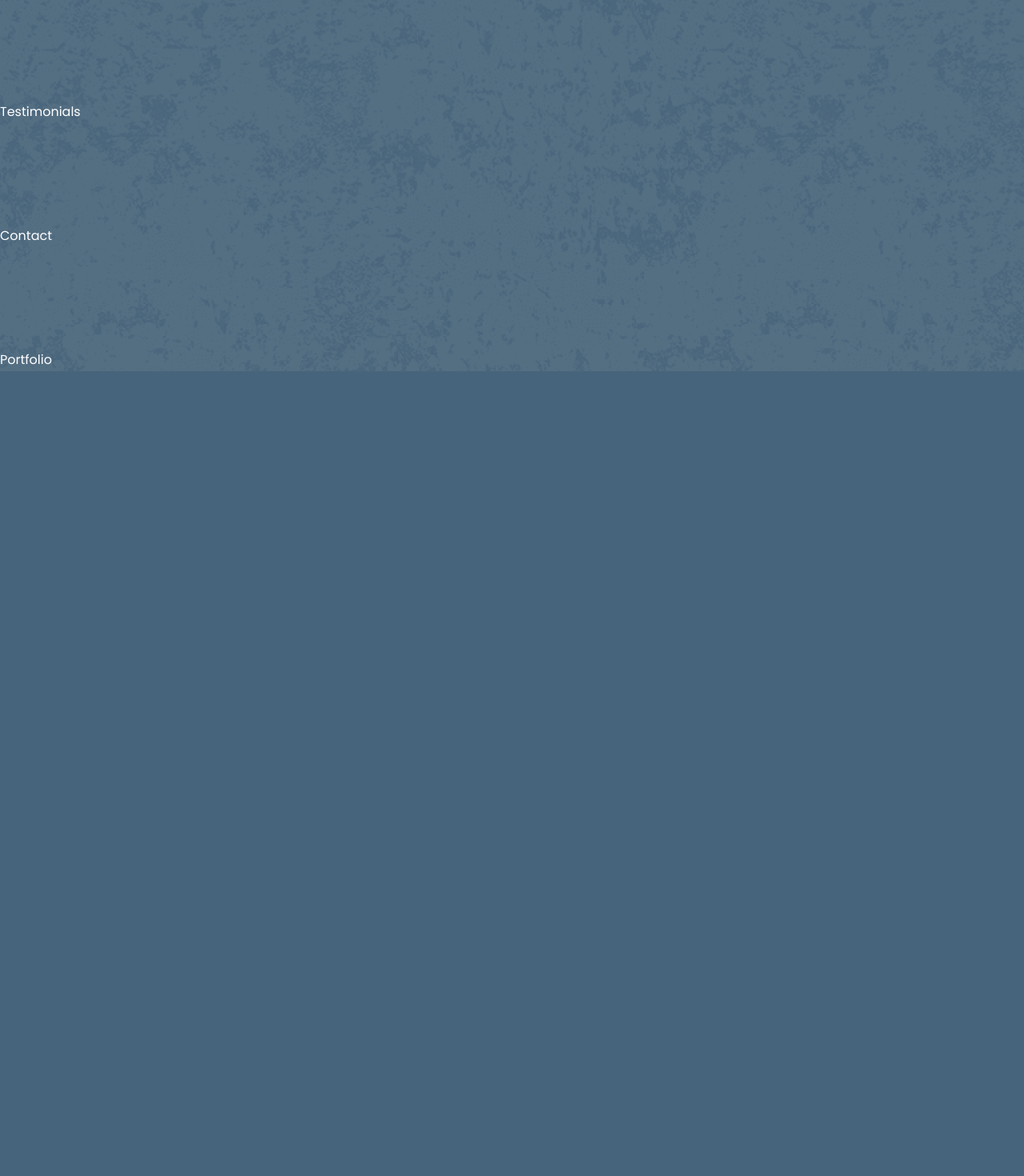
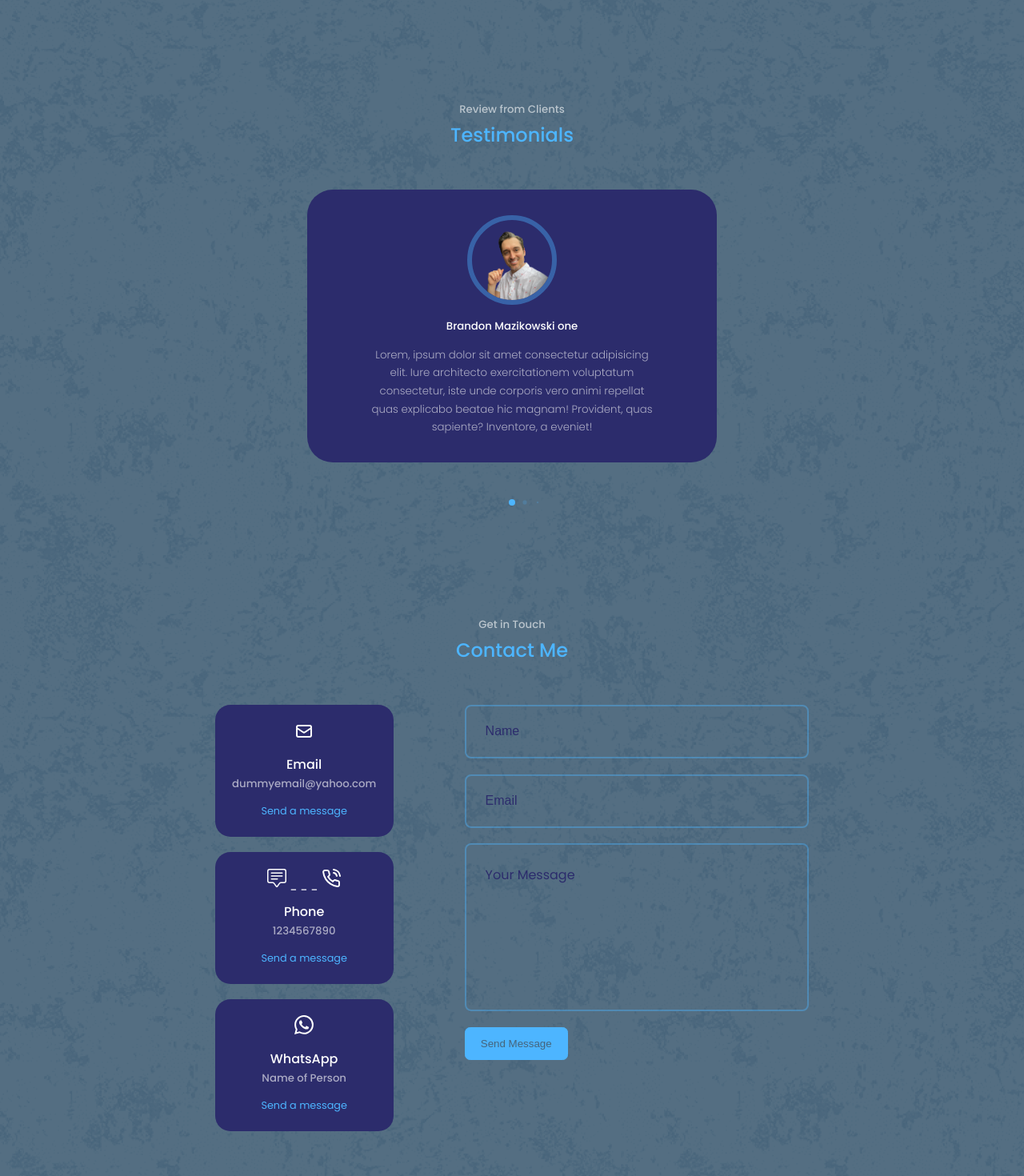
Before and after one commit to Brandonmaz/Insurance_Website, a React (Create React App) app: page / in a window 1280 px wide. Shown: the part 3780-5250 px from the top of the page at 80% size. Before the commit the page ends 4244 px from the top, so only its background shows below. Built offline with nearby package versions, Linux system fonts and the light colour scheme.

Commit message:
created a few sections and finished the css, created mailjs and contact form

```diff
--- a/package.json
+++ b/package.json
@@ -6,10 +6,12 @@
     "@testing-library/jest-dom": "^5.16.5",
     "@testing-library/react": "^13.4.0",
     "@testing-library/user-event": "^13.5.0",
+    "emailjs-com": "^3.2.0",
     "react": "^18.2.0",
     "react-dom": "^18.2.0",
     "react-icons": "^4.6.0",
     "react-scripts": "5.0.1",
+    "swiper": "^8.4.4",
     "web-vitals": "^2.1.4"
   },
   "scripts": {
--- a/src/components/contact/Contact.jsx
+++ b/src/components/contact/Contact.jsx
@@ -1,9 +1,62 @@
-import React from 'react'
+// npm install emailjs-com --save
+import React, {useRef}from 'react'
 import './contact.css'
+import {HiOutlineMail} from 'react-icons/hi'
+import {FiPhoneCall} from 'react-icons/fi'
+import {BsChatSquareText} from 'react-icons/bs'
+// import {FaFacebookMessenger} from 'react-icons/fa'
+import {BsWhatsapp} from 'react-icons/bs'
+import emailjs from 'emailjs-com'
 
 const Contact = () => {
+  const form = useRef();
+   const sendEmail = (e) => {
+    e.preventDefault();
+
+    emailjs.sendForm('service_a5u6f5p', 'template_w2q1sex', form.current, 'gbkVk-yZCxkQ5roj8')
+
+    e.target.reset()
+  };
   return (
-    <section id="contact">Contact</section>
+    <section id="contact">
+      <h5>Get in Touch</h5>
+      <h2>Contact Me</h2>
+      <div className="container contact__container">
+        <div className="contact__options">
+          <article className="contact__option">
+            <HiOutlineMail className='contact__option-icon'/>
+            <h4>Email</h4>
+            <h5>dummyemail@yahoo.com</h5>
+            <a href="mailto: dummyemail@yahoo.com" rel='noreferrer' target='_blank'>Send a message</a>
+          </article>
+          <article className="contact__option">
+            <BsChatSquareText className='contact__option-icon'/>{' '}-{' '}-{' '}-{' '}<FiPhoneCall className='contact__option-icon'/>
+            <h4>Phone</h4>
+            <h5>1234567890</h5>
+            <a href="mailto: dummyemail@yahoo.com" rel='noreferrer' target='_blank'>Send a message</a>
+          </article>
+          {/* <article className="contact__option">
+            <FaFacebookMessenger className='contact__option-icon'/>
+            <h4>Messenger</h4>
+            <h5>Name of Person</h5>
+            <a href="https://m.me/nameofaccount" rel='noreferrer' target='_blank'>Send a message</a>
+          </article> */}
+          <article className="contact__option">
+            <BsWhatsapp className='contact__option-icon'/>
+            <h4>WhatsApp</h4>
+            <h5>Name of Person</h5>
+            <a href="https://wa.me/14088571993" rel='noreferrer' target='_blank'>Send a message</a>
+          </article>
+        </div>
+        {/* END OF CONTACT OPTIONS */}
+        <form ref={form} onSubmit={sendEmail}>
+          <input type="text" name='name' placeholder='Name' required />
+          <input type="email" name='email' placeholder='Email' required />
+          <textarea type="message" name='message' rows='7' placeholder='Your Message' required></textarea>
+          <button type='submit' className='btn btn-primary'>Send Message</button>
+        </form>
+      </div>
+    </section>
   )
 }
 
--- a/src/components/contact/contact.css
+++ b/src/components/contact/contact.css
@@ -0,0 +1,71 @@
+.container.contact__container {
+    width: 58%;
+    display: grid;
+    grid-template-columns: 30% 58%;
+    gap: 12%;
+}
+.contact__options {
+    display: flex;
+    flex-direction: column;
+    gap: 1.2rem;
+}
+.contact__option {
+    background: var(--color-bg-variant);
+    padding: 1.2rem;
+    border-radius: 1.2rem;
+    text-align: center;
+    border: 1px solid transparent;
+    transition: var(--transition);
+}
+.contact__option:hover {
+    background: transparent;
+    border-color: var(--color-primary-variant);
+}
+.contact__option-icon {
+    font-size: 1.5rem;
+    margin-bottom: 0.5rem;
+}
+.contact__option a {
+    margin-top: .7rem;
+    display: inline-block;
+    font-size: 0.8rem;
+}
+.contact__option h5 {
+    color: var(--color-light);
+}
+/*================FORM================*/
+form {
+    display: flex;
+    flex-direction: column;
+    gap: 1.2rem;
+}
+input, textarea {
+    width: 100%;
+    padding: 1.5rem;
+    border-radius: 0.5rem;
+    background: transparent;
+    border: 2px solid var(--color-primary-variant);
+    resize: none;
+    color: var(--color-white);
+}
+input::placeholder {
+    color: var(--color-bg-variant);
+    font-size: 1rem;
+}
+textarea::placeholder {
+    color: var(--color-bg-variant);
+    font-size: 1rem;
+}
+/*=========== MEDIA QUERIES (Medium devices, tablets) ========*/
+@media screen and (max-width: 1024px) {
+    .container.contact__container {
+        grid-template-columns: 1fr;
+        gap: 2rem;
+    }
+}
+/*=========== MEDIA QUERIES (Small devices, mobilephone) ========*/
+@media screen and (max-width: 600px) {
+    .container.contact__container {
+        width: var(--container-width-sm);
+    }
+}
--- a/src/components/header/Header.jsx
+++ b/src/components/header/Header.jsx
@@ -1,3 +1,5 @@
+// install google icons
+
 import React from 'react'
 import './header.css'
 import CTA from './CTA'
--- a/src/components/portfolio/Portfolio.jsx
+++ b/src/components/portfolio/Portfolio.jsx
@@ -1,6 +1,8 @@
 import React from 'react'
 import './portfolio.css'
 import IMG1 from '../../assets/certification.png'
+import IMG2 from '../../assets/certification.png'
+import IMG3 from '../../assets/certification.png'
 
 // map array for portfolio article items
 
@@ -14,14 +16,14 @@
   },
   {
     id: 2,
-    image: IMG1,
+    image: IMG2,
     title: 'Work 2',
     github: 'http://github.com',
     demo: 'http://github.com',
   },
   {
     id: 3,
-    image: IMG1,
+    image: IMG3,
     title: 'Work 3',
     github: 'http://github.com',
     demo: 'http://github.com',
@@ -42,8 +44,8 @@
                 </div>
                   <h3>{title}</h3>
                   <div className="portfolio__item-cta">
-                    <a href={github} className="btn" target='_blank'>Github</a>
-                    <a href={demo} className="btn btn-primary" target='_blank'>Github</a>
+                    <a href={github} className="btn" rel='noreferrer' target='_blank'>Github</a>
+                    <a href={demo} className="btn btn-primary" rel='noreferrer' target='_blank'>Github</a>
                   </div>
               </article>
             )
--- a/src/components/testimonials/Testimonials.jsx
+++ b/src/components/testimonials/Testimonials.jsx
@@ -1,9 +1,83 @@
+// npm install swiper
+
 import React from 'react'
 import './testimonials.css'
+import AVTR1 from '../../assets/intro.png'
+import AVTR2 from '../../assets/intro.png'
+import AVTR3 from '../../assets/intro.png'
+import AVTR4 from '../../assets/intro.png'
+import AVTR5 from '../../assets/intro.png'
+import AVTR6 from '../../assets/intro.png'
+import {Pagination, Navigation} from 'swiper';
+import { Swiper, SwiperSlide } from 'swiper/react';
+import 'swiper/css';
+import 'swiper/css/pagination';
 
+// map array for testimonial article items
+
+const data = [
+  {
+    avatar: AVTR1,
+    name: 'Brandon Mazikowski one',
+    review: 'Lorem, ipsum dolor sit amet consectetur adipisicing elit. Iure architecto exercitationem voluptatum consectetur, iste unde corporis vero animi repellat quas explicabo beatae hic magnam! Provident, quas sapiente? Inventore, a eveniet!'
+  },
+  {
+    avatar: AVTR2,
+    name: 'Brandon Mazikowski two',
+    review: 'Lorem, ipsum dolor sit amet consectetur adipisicing elit. Iure architecto exercitationem voluptatum consectetur, iste unde corporis vero animi repellat quas explicabo beatae hic magnam! Provident, quas sapiente? Inventore, a eveniet!'
+  },
+  {
+    avatar: AVTR3,
+    name: 'Brandon Mazikowski three',
+    review: 'Lorem, ipsum dolor sit amet consectetur adipisicing elit. Iure architecto exercitationem voluptatum consectetur, iste unde corporis vero animi repellat quas explicabo beatae hic magnam! Provident, quas sapiente? Inventore, a eveniet!'
+  },
+  {
+    avatar: AVTR4,
+    name: 'Brandon Mazikowski four',
+    review: 'Lorem, ipsum dolor sit amet consectetur adipisicing elit. Iure architecto exercitationem voluptatum consectetur, iste unde corporis vero animi repellat quas explicabo beatae hic magnam! Provident, quas sapiente? Inventore, a eveniet!'
+  },
+  {
+    avatar: AVTR5,
+    name: 'Brandon Mazikowski five',
+    review: 'Lorem, ipsum dolor sit amet consectetur adipisicing elit. Iure architecto exercitationem voluptatum consectetur, iste unde corporis vero animi repellat quas explicabo beatae hic magnam! Provident, quas sapiente? Inventore, a eveniet!'
+  },
+  {
+    avatar: AVTR6,
+    name: 'Brandon Mazikowski six',
+    review: 'Lorem, ipsum dolor sit amet consectetur adipisicing elit. Iure architecto exercitationem voluptatum consectetur, iste unde corporis vero animi repellat quas explicabo beatae hic magnam! Provident, quas sapiente? Inventore, a eveniet!'
+  },
+]
 const Testimonials = () => {
   return (
-    <section id="testimonials">Testimonials</section>
+    <section id="testimonials">
+      <h5>Review from Clients</h5>
+      <h2>Testimonials</h2>
+      <Swiper className="container testimonials__container"
+        modules={[Pagination, Navigation]}
+        spaceBetween={50}
+        slidesPerView={1}
+        loop={true}
+        navigation={true}
+        pagination={{
+          dynamicBullets: true,
+          clickable: true
+        }}
+        >
+        {
+          data.map(({avatar, name, review}, index) => {
+            return (
+              <SwiperSlide key={index}className="testimonial">
+                <div className="client__avatar">
+                  <img src={avatar} alt="Avatar One" />
+                </div>
+                <h5 className='client__name'>{name}</h5>
+                  <small className="client__review">{review}</small>
+              </SwiperSlide>
+            )
+          })
+        }
+      </Swiper>
+    </section>
   )
 }
 
--- a/src/components/testimonials/testimonials.css
+++ b/src/components/testimonials/testimonials.css
@@ -0,0 +1,44 @@
+.container.testimonials__container {
+    width: 40%;
+    padding-bottom: 4rem;
+}
+.client__avatar {
+    width: 7rem;
+    aspect-ratio: 1/1;
+    overflow: hidden;
+    border-radius: 50%;
+    margin: 0 auto 1rem;
+    border: 0.4rem solid var(--color-primary-variant);
+}
+.testimonial {
+    background: var(--color-bg-variant);
+    text-align: center;
+    padding: 2rem;
+    border-radius: 2rem;
+    user-select: none;
+}
+.client__review {
+    color: var(--color-light);
+    font-weight: 300;
+    display: block;
+    width: 80%;
+    margin: 0.8rem auto 0;
+}
+.swiper-pagination-clickable .swiper-pagination-bullet {
+    background: var(--color-primary);
+}
+/*=========== MEDIA QUERIES (Medium devices, tablets) ========*/
+@media screen and (max-width: 1024px) {
+    .container.testimonials__container {
+        width: 60%;
+    }
+}
+/*=========== MEDIA QUERIES (Small devices, mobilephone) ========*/
+@media screen and (max-width: 600px) {
+    .container.testimonials__container {
+        width: var(--container-width-sm);
+    }
+    .client__review {
+        width: var(--container-width-sm);
+    }
+}
--- a/src/index.css
+++ b/src/index.css
@@ -29,7 +29,7 @@
 ::-webkit-scrollbar {
     display: none;
 }
-body {
+body, textarea {
     font-family: 'Poppins', sans-serif;
     background: var(--color-bg);
     color: var(--color-white);
```
Also changed, not shown: 1 other file (tests, documents, lock files or other folders).
